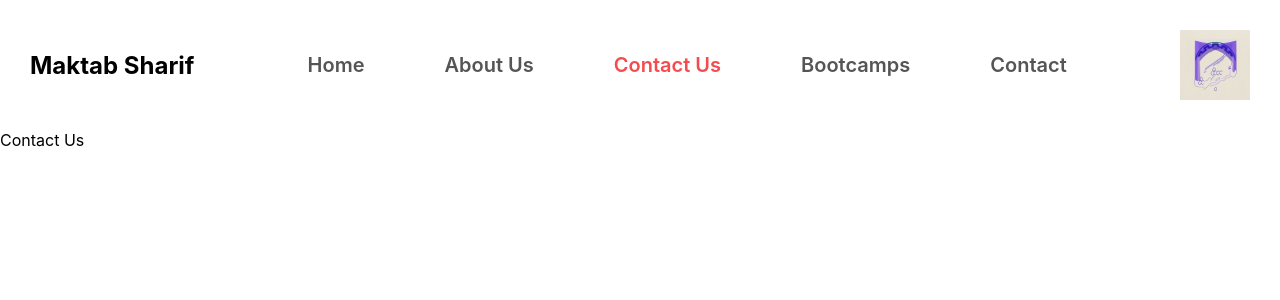
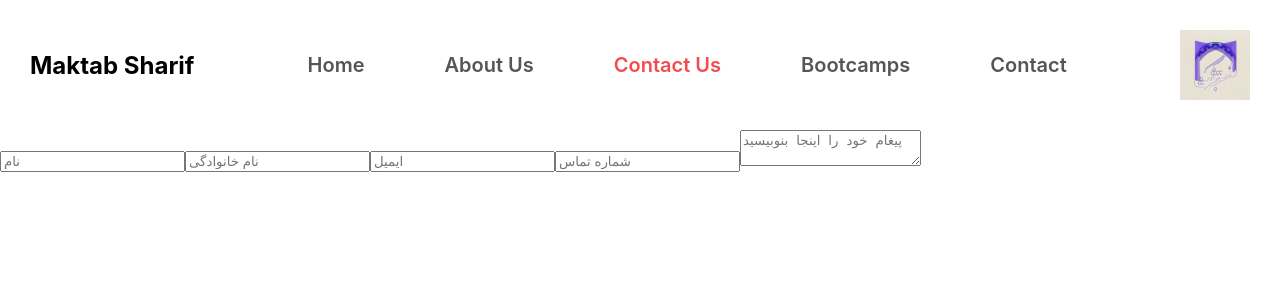
Before and after one commit to maryammoshtoofar/HW18-maktab76, a React (Create React App) app: page /contactus in a window 1280 px wide. Shown: the top 300 px of the page. Built offline with nearby package versions, Linux system fonts and the light colour scheme.

Commit message:
add controlled inputs and handlechange func

```diff
--- a/src/Pages/About/index.tsx
+++ b/src/Pages/About/index.tsx
@@ -1,11 +1,18 @@
 import AnimatedTransitions from "../../Components/AnimatedTransitions";
-import { Container } from "./styled";
+import { Container, Para } from "./styled";
 
 const About = () => {
   return (
     <AnimatedTransitions>
       <Container>
-        <p>About us</p>
+        <img src="./images/4.png" />
+        <Para>
+          مکتب آموزشگاه نیست. مکتب یه مدرسه برنامه‌نویسیه، یعنی جایی که در
+          کمترین مدت مهارت‌های مورد نیاز بازار کار رو به صورت عملی یاد میده. هدف
+          مکتب استخدام هست. مدرک گرفتن فایده‌ای نداره، استخدام شدن اصل قضیه است.
+          بازدهی برای مکتب مهمه. کیفیت یادگیری و فهم عمیق مطالب برای ورود به
+          بازار کار مهمه.
+        </Para>
       </Container>
       ;
     </AnimatedTransitions>
--- a/src/Pages/About/styled.tsx
+++ b/src/Pages/About/styled.tsx
@@ -1,6 +1,22 @@
 import styled from "styled-components";
 
 export const Container = styled.div`
+  box-sizing: border-box;
   display: flex;
   justify-content: center;
+  align-items: center;
+  gap: 200px;
+  margin: 100px 30px;
 `;
+
+export const Para = styled.p`
+  box-sizing: border-box;
+  width: 40%;
+  text-align: right;
+  background-color: rgba(228, 235, 244, 0.2);
+  border-radius: 10px;
+  padding: 40px;
+  box-shadow: rgba(0, 0, 0, 0.09) 0px 3px 12px;
+  line-height: 25px;
+  font-size: 14px;
+`;
--- a/src/Pages/ContactUs/index.tsx
+++ b/src/Pages/ContactUs/index.tsx
@@ -1,9 +1,61 @@
+import { useState } from "react";
 import AnimatedTransitions from "../../Components/AnimatedTransitions";
 
 const ContactUs = () => {
+  const [userData, setUserData] = useState({
+    name: "",
+    familyName: "",
+    email: "",
+    phone: "",
+    message: "",
+  });
+  const handleChange = (
+    e:
+      | React.ChangeEvent<HTMLInputElement>
+      | React.ChangeEvent<HTMLTextAreaElement>
+  ) => {
+    const { name, value } = e.target;
+    setUserData({ ...userData, [name]: value });
+  };
+  const { name, familyName, email, phone, message } = userData;
   return (
     <AnimatedTransitions>
-      <div>Contact Us</div>
+      <form>
+        <input
+          value={name}
+          type="text"
+          name="name"
+          placeholder="نام"
+          onChange={(e) => handleChange(e)}
+        />
+        <input
+          value={familyName}
+          type="text"
+          name="familyName"
+          placeholder="نام خانوادگی"
+          onChange={(e) => handleChange(e)}
+        />
+        <input
+          value={email}
+          type="email"
+          name="email"
+          placeholder="ایمیل"
+          onChange={(e) => handleChange(e)}
+        />
+        <input
+          value={phone}
+          type="text"
+          name="phone"
+          placeholder="شماره تماس"
+          onChange={(e) => handleChange(e)}
+        />
+        <textarea
+          value={message}
+          name="message"
+          placeholder="پیغام خود را اینجا بنوبیسید"
+          onChange={(e) => handleChange(e)}
+        />
+      </form>
     </AnimatedTransitions>
   );
 };
```
Also changed, not shown: public/images/4.png (added).
